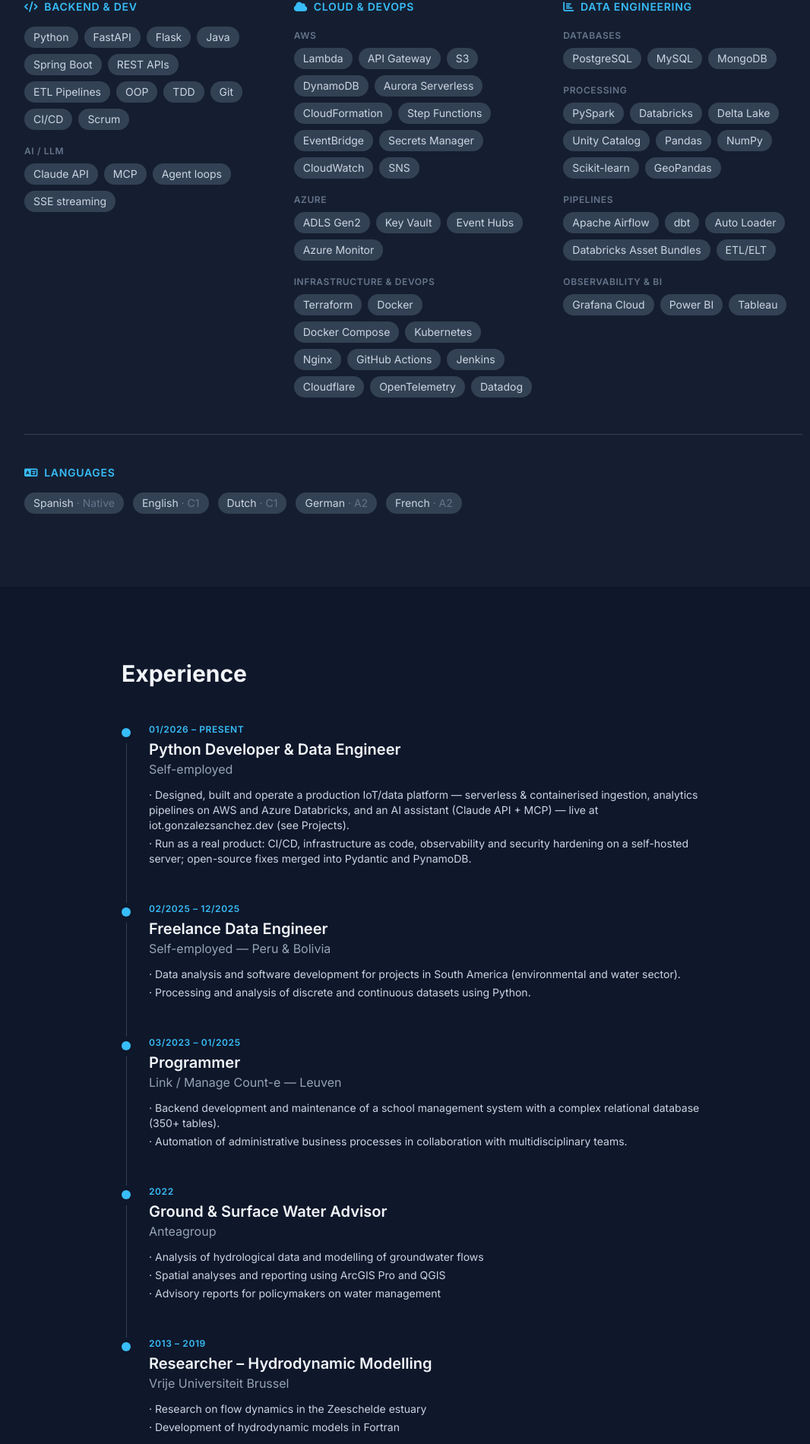
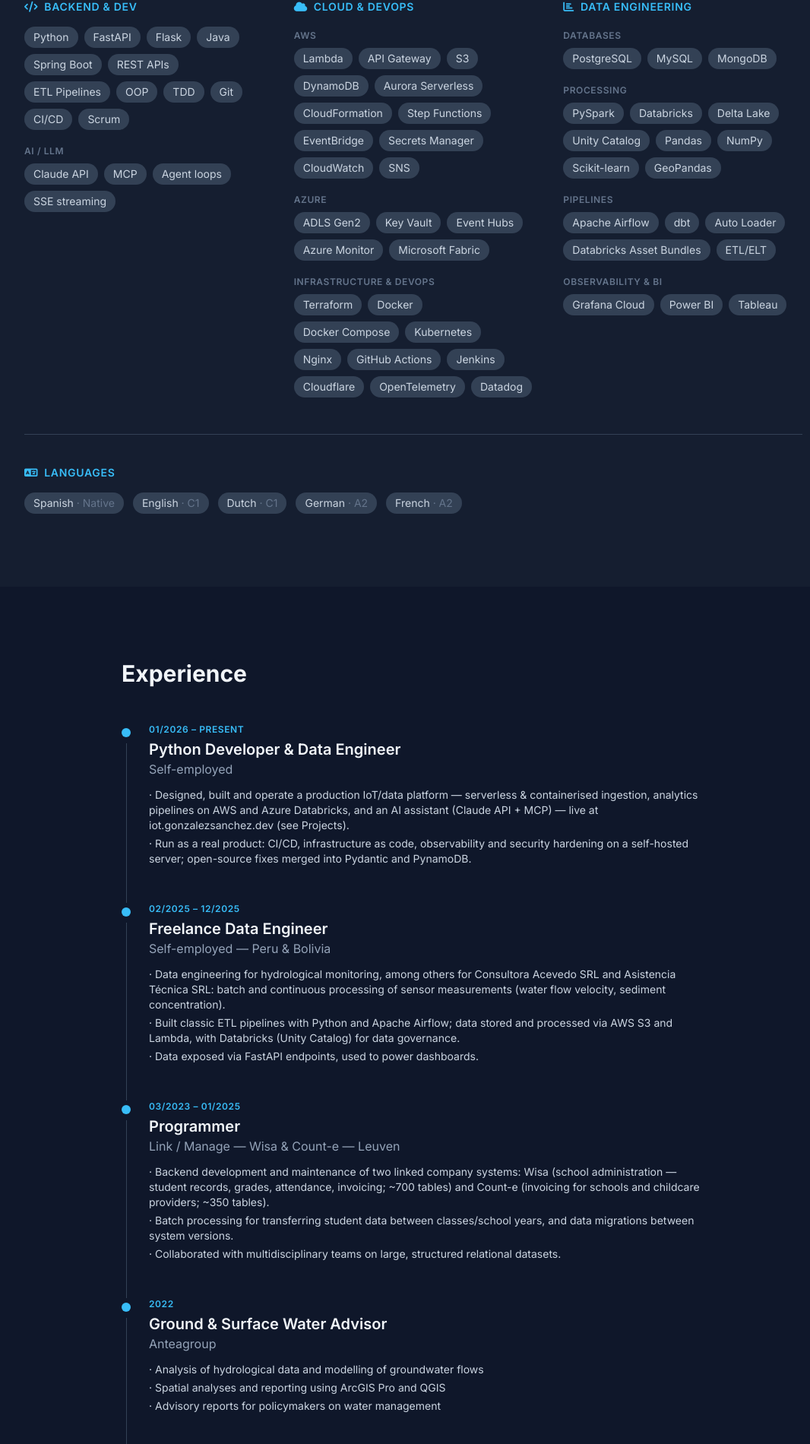
Before and after one commit to GonzalezSanchez/portfolio-website, a FastAPI app: page / in a window 1280 px wide. Shown: the part 1417-3317 px from the top of the page at 76% size, without its empty margins (96-1162 px from the left). Run offline with FastAPI, Linux system fonts and the light colour scheme; some libraries are stand-ins or nearby versions.

Commit message:
Add Microsoft Fabric and Databricks certifications, sync experience with CV_2
- Microsoft Fabric added to Azure skills
- New certifications: Fabric DP-700 learning paths, Databricks Data Engineer
  Associate Cert Prep, Azure Databricks modules
- Freelance (Peru & Bolivia) and Link / Manage (Wisa & Count-e) descriptions
  aligned with the updated CV

```diff
--- a/templates/index.html
+++ b/templates/index.html
@@ -133,6 +133,7 @@
                         <span class="bg-slate-700 text-slate-300 px-3 py-1 rounded-full text-sm">Key Vault</span>
                         <span class="bg-slate-700 text-slate-300 px-3 py-1 rounded-full text-sm">Event Hubs</span>
                         <span class="bg-slate-700 text-slate-300 px-3 py-1 rounded-full text-sm">Azure Monitor</span>
+                        <span class="bg-slate-700 text-slate-300 px-3 py-1 rounded-full text-sm">Microsoft Fabric</span>
                         <span class="w-full text-xs text-slate-500 font-semibold uppercase tracking-wider mt-3">Infrastructure & DevOps</span>
                         <span class="bg-slate-700 text-slate-300 px-3 py-1 rounded-full text-sm">Terraform</span>
                         <span class="bg-slate-700 text-slate-300 px-3 py-1 rounded-full text-sm">Docker</span>
@@ -231,8 +232,9 @@
                         <h3 class="text-xl font-semibold">Freelance Data Engineer</h3>
                         <p class="text-slate-400 mb-3">Self-employed — Peru & Bolivia</p>
                         <ul class="text-slate-300 space-y-1 text-sm">
-                            <li>· Data analysis and software development for projects in South America (environmental and water sector).</li>
-                            <li>· Processing and analysis of discrete and continuous datasets using Python.</li>
+                            <li>· Data engineering for hydrological monitoring, among others for Consultora Acevedo SRL and Asistencia Técnica SRL: batch and continuous processing of sensor measurements (water flow velocity, sediment concentration).</li>
+                            <li>· Built classic ETL pipelines with Python and Apache Airflow; data stored and processed via AWS S3 and Lambda, with Databricks (Unity Catalog) for data governance.</li>
+                            <li>· Data exposed via FastAPI endpoints, used to power dashboards.</li>
                         </ul>
                     </div>
                 </div>
@@ -246,10 +248,11 @@
                     <div class="pb-12">
                         <p class="text-sky-400 text-xs font-semibold uppercase tracking-wider mb-1">03/2023 – 01/2025</p>
                         <h3 class="text-xl font-semibold">Programmer</h3>
-                        <p class="text-slate-400 mb-3">Link / Manage Count-e — Leuven</p>
+                        <p class="text-slate-400 mb-3">Link / Manage — Wisa & Count-e — Leuven</p>
                         <ul class="text-slate-300 space-y-1 text-sm">
-                            <li>· Backend development and maintenance of a school management system with a complex relational database (350+ tables).</li>
-                            <li>· Automation of administrative business processes in collaboration with multidisciplinary teams.</li>
+                            <li>· Backend development and maintenance of two linked company systems: Wisa (school administration — student records, grades, attendance, invoicing; ~700 tables) and Count-e (invoicing for schools and childcare providers; ~350 tables).</li>
+                            <li>· Batch processing for transferring student data between classes/school years, and data migrations between system versions.</li>
+                            <li>· Collaborated with multidisciplinary teams on large, structured relational datasets.</li>
                         </ul>
                     </div>
                 </div>
@@ -443,6 +446,36 @@
                         <i class="fas fa-certificate text-sky-400"></i>
                     </div>
                     <div>
+                        <h3 class="font-semibold">Microsoft Fabric – DP-700 learning paths</h3>
+                        <p class="text-slate-400 text-sm">Microsoft · 2026 · Ingest data, Real-Time Intelligence, Manage a Fabric environment</p>
+                    </div>
+                </div>
+
+                <div class="flex gap-4">
+                    <div class="w-10 h-10 bg-slate-800 rounded-lg flex items-center justify-center shrink-0">
+                        <i class="fas fa-certificate text-sky-400"></i>
+                    </div>
+                    <div>
+                        <h3 class="font-semibold">Databricks Certified Data Engineer Associate – Cert Prep</h3>
+                        <p class="text-slate-400 text-sm">LinkedIn Learning · 2026</p>
+                    </div>
+                </div>
+
+                <div class="flex gap-4">
+                    <div class="w-10 h-10 bg-slate-800 rounded-lg flex items-center justify-center shrink-0">
+                        <i class="fas fa-certificate text-sky-400"></i>
+                    </div>
+                    <div>
+                        <h3 class="font-semibold">Azure Databricks – Explore, Architecture & Integrations</h3>
+                        <p class="text-slate-400 text-sm">Microsoft · 2026</p>
+                    </div>
+                </div>
+
+                <div class="flex gap-4">
+                    <div class="w-10 h-10 bg-slate-800 rounded-lg flex items-center justify-center shrink-0">
+                        <i class="fas fa-certificate text-sky-400"></i>
+                    </div>
+                    <div>
                         <h3 class="font-semibold">Intro to CS & Programming – Python</h3>
                         <p class="text-slate-400 text-sm">MITx</p>
                     </div>
```
